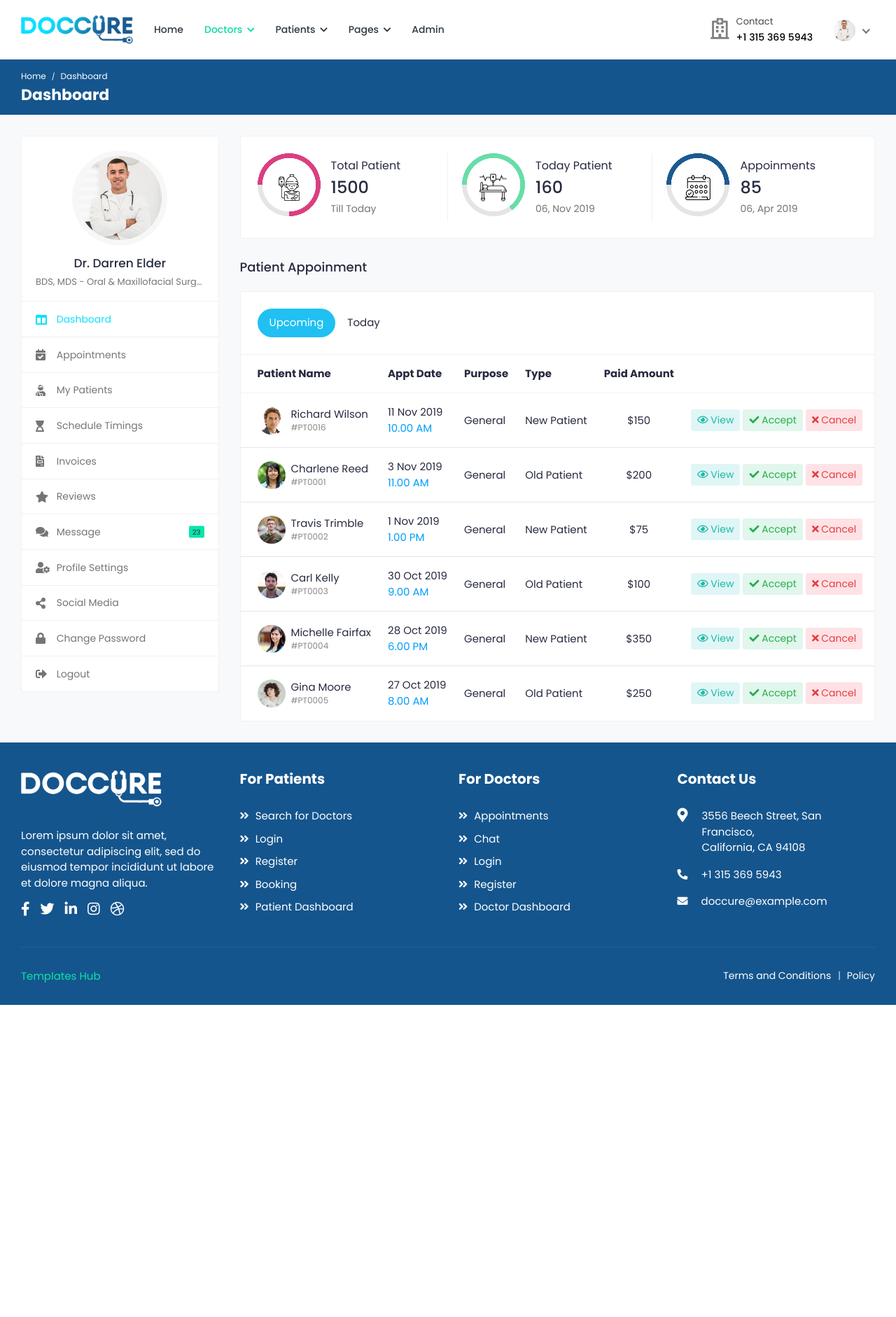
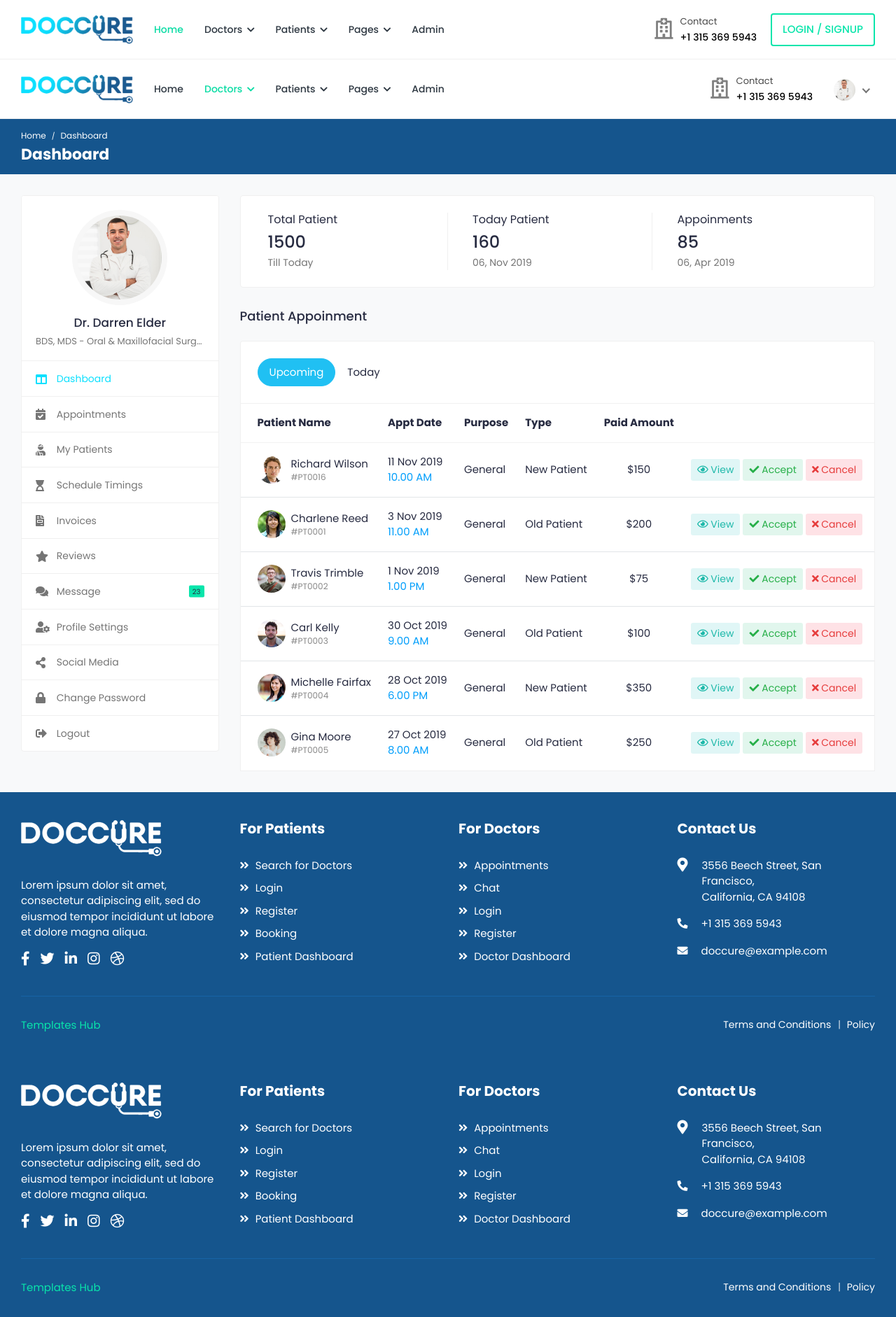
Before and after one commit to debazz4/doccure, a Django app: template Doccure/doccure_app/templates/doctor-dashboard.html in a window 1280 px wide. Shown: the whole page at 70% size. Before the commit the page ends 1436 px from the top, so only its background shows below. Run offline with Django 5.2, Linux system fonts and the light colour scheme; the template is opened without the code that fills it, so the values that code supplies are empty; some libraries are stand-ins or nearby versions.

Commit message:
a little touch on doctor dashboard

```diff
--- a/Doccure/doccure_app/templates/base.html
+++ b/Doccure/doccure_app/templates/base.html
@@ -48,7 +48,7 @@
 								<span></span>
 							</span>
 						</a>
-						<a href="index-2.html" class="navbar-brand logo">
+						<a href="{% url 'doccure_app:home' %}" class="navbar-brand logo">
 							<img src="{% static 'assets/img/logo.png' %}" class="img-fluid" alt="Logo">
 						</a>
 					</div>
@@ -63,12 +63,12 @@
 						</div>
 						<ul class="main-nav">
 							<li class="active">
-								<a href="index-2.html">Home</a>
+								<a href="{% url 'doccure_app:home' %}">Home</a>
 							</li>
 							<li class="has-submenu">
 								<a href="#">Doctors <i class="fas fa-chevron-down"></i></a>
 								<ul class="submenu">
-									<li><a href="doctor-dashboard.html">Doctor Dashboard</a></li>
+									<li><a href="{% url 'doccure_app:doctor-dashboard' %}">Doctor Dashboard</a></li>
 									<li><a href="appointments.html">Appointments</a></li>
 									<li><a href="schedule-timings.html">Schedule Timing</a></li>
 									<li><a href="my-patients.html">Patients List</a></li>
--- a/Doccure/doccure_app/templates/doctor-dashboard.html
+++ b/Doccure/doccure_app/templates/doctor-dashboard.html
@@ -1,33 +1,6 @@
-<!DOCTYPE html>
-<html lang="en">
-
-<!-- doccure/doctor-dashboard.html  30 Nov 2019 04:12:03 GMT -->
-<head>
-		<meta charset="utf-8">
-		<title>Doccure</title>
-		<meta name="viewport" content="width=device-width, initial-scale=1.0, user-scalable=0">
-
-		<!-- Favicons -->
-		<link href="assets/img/favicon.png" rel="icon">
-
-		<!-- Bootstrap CSS -->
-		<link rel="stylesheet" href="assets/css/bootstrap.min.css">
-
-		<!-- Fontawesome CSS -->
-		<link rel="stylesheet" href="assets/plugins/fontawesome/css/fontawesome.min.css">
-		<link rel="stylesheet" href="assets/plugins/fontawesome/css/all.min.css">
-
-		<!-- Main CSS -->
-		<link rel="stylesheet" href="assets/css/style.css">
-
-		<!-- HTML5 shim and Respond.js IE8 support of HTML5 elements and media queries -->
-		<!--[if lt IE 9]>
-			<script src="assets/js/html5shiv.min.js"></script>
-			<script src="assets/js/respond.min.js"></script>
-		<![endif]-->
-
-	</head>
-	<body>
+{% extends 'base.html'%}
+{% load static %}
+{% block content %}
 
 		<!-- Main Wrapper -->
 		<div class="main-wrapper">
@@ -189,7 +162,7 @@
 								<div class="widget-profile pro-widget-content">
 									<div class="profile-info-widget">
 										<a href="#" class="booking-doc-img">
-											<img src="assets/img/doctors/doctor-thumb-02.jpg" alt="User Image">
+											<img src="{% static 'assets/img/doctors/doctor-thumb-02.jpg' %}" alt="User Image">
 										</a>
 										<div class="profile-det-info">
 											<h3>Dr. Darren Elder</h3>
@@ -289,7 +262,7 @@
 													<div class="dash-widget dct-border-rht">
 														<div class="circle-bar circle-bar1">
 															<div class="circle-graph1" data-percent="75">
-																<img src="assets/img/icon-01.png" class="img-fluid" alt="patient">
+																<img src="{% static 'assets/img/icon-01.png' %}" class="img-fluid" alt="patient">
 															</div>
 														</div>
 														<div class="dash-widget-info">
@@ -304,7 +277,7 @@
 													<div class="dash-widget dct-border-rht">
 														<div class="circle-bar circle-bar2">
 															<div class="circle-graph2" data-percent="65">
-																<img src="assets/img/icon-02.png" class="img-fluid" alt="Patient">
+																<img src="{% static 'assets/img/icon-02.png' %}" class="img-fluid" alt="Patient">
 															</div>
 														</div>
 														<div class="dash-widget-info">
@@ -319,7 +292,7 @@
 													<div class="dash-widget">
 														<div class="circle-bar circle-bar3">
 															<div class="circle-graph3" data-percent="50">
-																<img src="assets/img/icon-03.png" class="img-fluid" alt="Patient">
+																<img src="{% static 'assets/img/icon-03.png' %}" class="img-fluid" alt="Patient">
 															</div>
 														</div>
 														<div class="dash-widget-info">
@@ -373,7 +346,7 @@
 																	<tr>
 																		<td>
 																			<h2 class="table-avatar">
-																				<a href="patient-profile.html" class="avatar avatar-sm mr-2"><img class="avatar-img rounded-circle" src="assets/img/patients/patient.jpg" alt="User Image"></a>
+																				<a href="patient-profile.html" class="avatar avatar-sm mr-2"><img class="avatar-img rounded-circle" src="{% static 'assets/img/patients/patient.jpg' %}" alt="User Image"></a>
 																				<a href="patient-profile.html">Richard Wilson <span>#PT0016</span></a>
 																			</h2>
 																		</td>
@@ -399,7 +372,7 @@
 																	<tr>
 																		<td>
 																			<h2 class="table-avatar">
-																				<a href="patient-profile.html" class="avatar avatar-sm mr-2"><img class="avatar-img rounded-circle" src="assets/img/patients/patient1.jpg" alt="User Image"></a>
+																				<a href="patient-profile.html" class="avatar avatar-sm mr-2"><img class="avatar-img rounded-circle" src="{% static 'assets/img/patients/patient1.jpg' %}" alt="User Image"></a>
 																				<a href="patient-profile.html">Charlene Reed <span>#PT0001</span></a>
 																			</h2>
 																		</td>
@@ -425,7 +398,7 @@
 																	<tr>
 																		<td>
 																			<h2 class="table-avatar">
-																				<a href="patient-profile.html" class="avatar avatar-sm mr-2"><img class="avatar-img rounded-circle" src="assets/img/patients/patient2.jpg" alt="User Image"></a>
+																				<a href="patient-profile.html" class="avatar avatar-sm mr-2"><img class="avatar-img rounded-circle" src="{% static 'assets/img/patients/patient2.jpg' %}" alt="User Image"></a>
 																				<a href="patient-profile.html">Travis Trimble  <span>#PT0002</span></a>
 																			</h2>
 																		</td>
@@ -451,7 +424,7 @@
 																	<tr>
 																		<td>
 																			<h2 class="table-avatar">
-																				<a href="patient-profile.html" class="avatar avatar-sm mr-2"><img class="avatar-img rounded-circle" src="assets/img/patients/patient3.jpg" alt="User Image"></a>
+																				<a href="patient-profile.html" class="avatar avatar-sm mr-2"><img class="avatar-img rounded-circle" src="{% static 'assets/img/patients/patient3.jpg' %}" alt="User Image"></a>
 																				<a href="patient-profile.html">Carl Kelly <span>#PT0003</span></a>
 																			</h2>
 																		</td>
@@ -477,7 +450,7 @@
 																	<tr>
 																		<td>
 																			<h2 class="table-avatar">
-																				<a href="patient-profile.html" class="avatar avatar-sm mr-2"><img class="avatar-img rounded-circle" src="assets/img/patients/patient4.jpg" alt="User Image"></a>
+																				<a href="patient-profile.html" class="avatar avatar-sm mr-2"><img class="avatar-img rounded-circle" src="{% static 'assets/img/patients/patient4.jpg' %}" alt="User Image"></a>
 																				<a href="patient-profile.html">Michelle Fairfax <span>#PT0004</span></a>
 																			</h2>
 																		</td>
@@ -503,7 +476,7 @@
 																	<tr>
 																		<td>
 																			<h2 class="table-avatar">
-																				<a href="patient-profile.html" class="avatar avatar-sm mr-2"><img class="avatar-img rounded-circle" src="assets/img/patients/patient5.jpg" alt="User Image"></a>
+																				<a href="patient-profile.html" class="avatar avatar-sm mr-2"><img class="avatar-img rounded-circle" src="{% static 'assets/img/patients/patient5.jpg' %}" alt="User Image"></a>
 																				<a href="patient-profile.html">Gina Moore <span>#PT0005</span></a>
 																			</h2>
 																		</td>
@@ -554,7 +527,7 @@
 																	<tr>
 																		<td>
 																			<h2 class="table-avatar">
-																				<a href="patient-profile.html" class="avatar avatar-sm mr-2"><img class="avatar-img rounded-circle" src="assets/img/patients/patient6.jpg" alt="User Image"></a>
+																				<a href="patient-profile.html" class="avatar avatar-sm mr-2"><img class="avatar-img rounded-circle" src="{% static 'assets/img/patients/patient6.jpg' %}" alt="User Image"></a>
 																				<a href="patient-profile.html">Elsie Gilley <span>#PT0006</span></a>
 																			</h2>
 																		</td>
@@ -580,7 +553,7 @@
 																	<tr>
 																		<td>
 																			<h2 class="table-avatar">
-																				<a href="patient-profile.html" class="avatar avatar-sm mr-2"><img class="avatar-img rounded-circle" src="assets/img/patients/patient7.jpg" alt="User Image"></a>
+																				<a href="patient-profile.html" class="avatar avatar-sm mr-2"><img class="avatar-img rounded-circle" src="{% static 'assets/img/patients/patient7.jpg' %}" alt="User Image"></a>
 																				<a href="patient-profile.html">Joan Gardner <span>#PT0006</span></a>
 																			</h2>
 																		</td>
@@ -869,25 +842,4 @@
 
 		</div>
 		<!-- /Main Wrapper -->
-
-		<!-- jQuery -->
-		<script src="assets/js/jquery.min.js"></script>
-
-		<!-- Bootstrap Core JS -->
-		<script src="assets/js/popper.min.js"></script>
-		<script src="assets/js/bootstrap.min.js"></script>
-
-		<!-- Sticky Sidebar JS -->
-        <script src="assets/plugins/theia-sticky-sidebar/ResizeSensor.js"></script>
-        <script src="assets/plugins/theia-sticky-sidebar/theia-sticky-sidebar.js"></script>
-
-		<!-- Circle Progress JS -->
-		<script src="assets/js/circle-progress.min.js"></script>
-
-		<!-- Custom JS -->
-		<script src="assets/js/script.js"></script>
-
-	</body>
-
-<!-- doccure/doctor-dashboard.html  30 Nov 2019 04:12:09 GMT -->
-</html>
+	{% endblock %}
--- a/Doccure/doccure_app/urls.py
+++ b/Doccure/doccure_app/urls.py
@@ -1,9 +1,10 @@
 from django.urls import path
-from .views import (HomeView, DoctorProfileView)
+from .views import (HomeView, DoctorProfileView, DoctorDashboardView)
 
 app_name = 'doccure_app'
 
 urlpatterns = [
     path('', HomeView.as_view(), name='home'),
-    path('doctor-profile/<int:pk>/', DoctorProfileView.as_view(), name='doctor-profile')
+    path('doctor-profile/<int:pk>/', DoctorProfileView.as_view(), name='doctor-profile'),
+    path('doctor-dashboard/', DoctorDashboardView.as_view(), name='doctor-dashboard'),
 ]
--- a/Doccure/doccure_app/views.py
+++ b/Doccure/doccure_app/views.py
@@ -36,6 +36,11 @@
 
         return context
 
+class DoctorDashboardView(TemplateView):
+    #model = DoctorProfile
+    template_name = "doctor-dashboard.html"
+    #context_object_name = "doctor-dashboard"
+
 
 
 # View to update Doctor Profile
```
Also changed, not shown: Doccure/doccure_app/templates/doctor-profile.html (+8 -8 lines).
